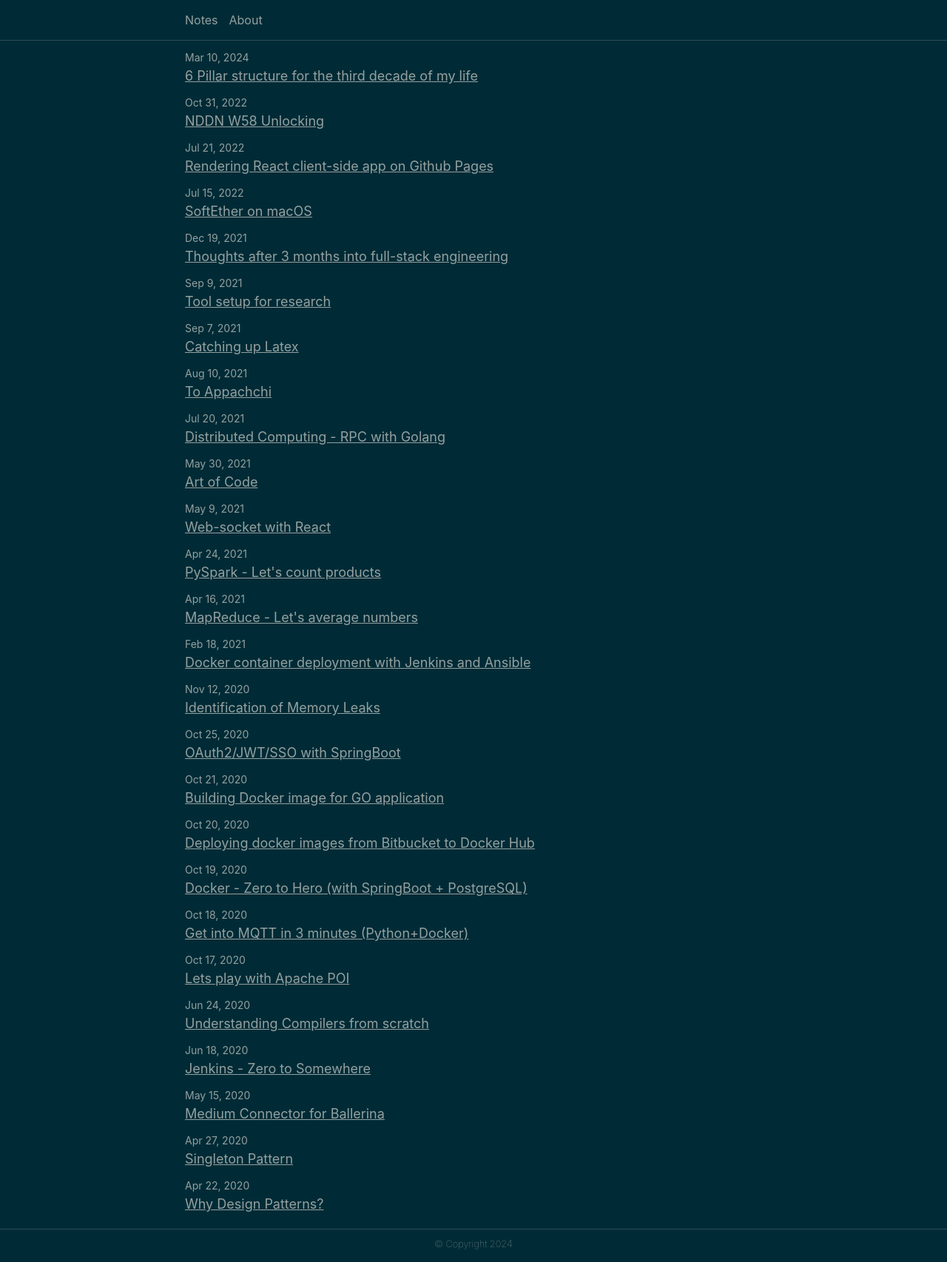
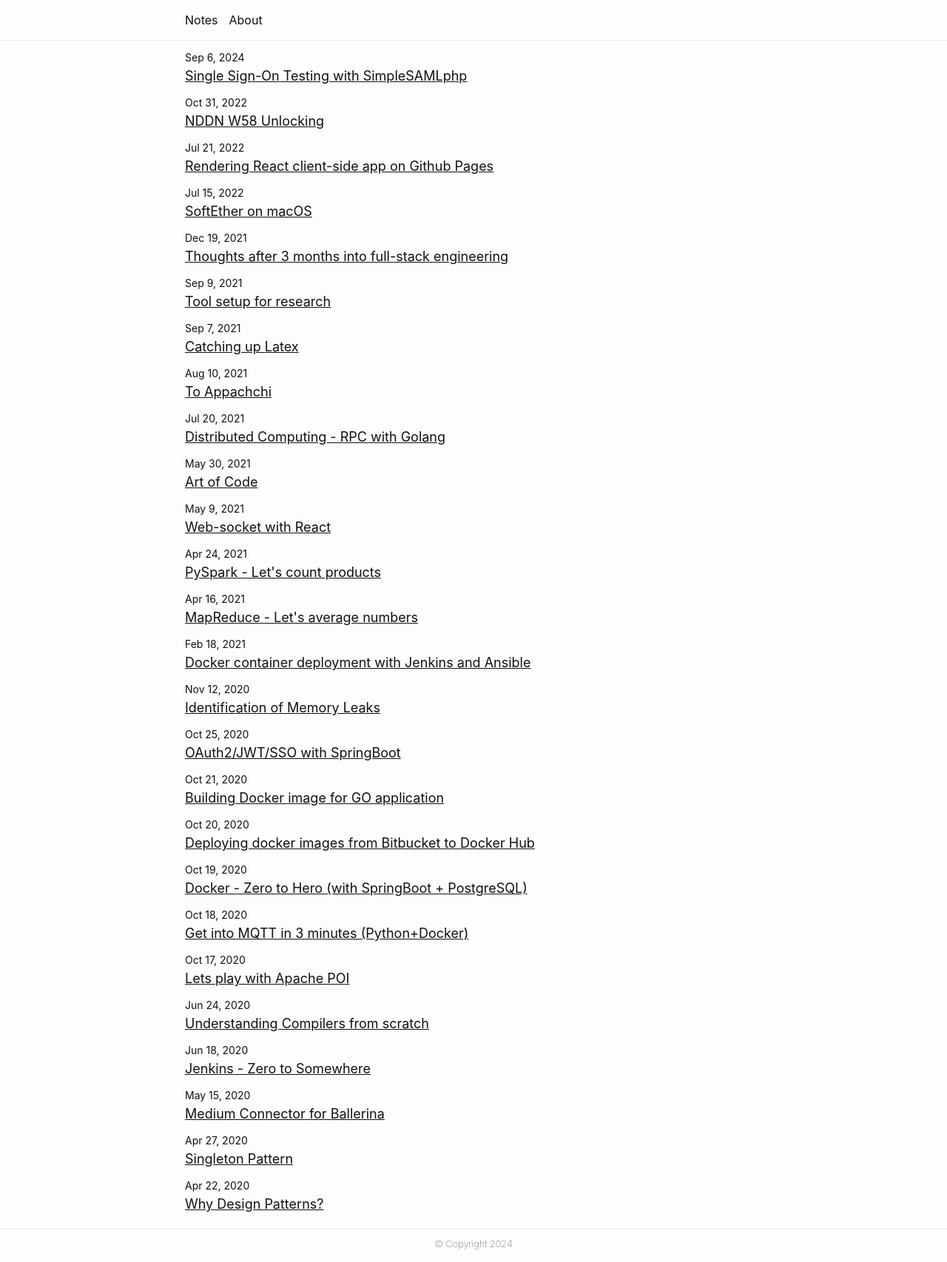
Before and after one commit to isurunuwanthilaka/isurunuwanthilaka.github.io, a Jekyll site: the page built from index.html, in a window 1280 px wide. Shown: the whole page at 74% size. Built offline with Jekyll 4.4.1, drawn with Linux system fonts in a browser that asks for light colours; nearby versions of some CDN libraries.

Commit message:
minor refactor

```diff
--- a/_config.yml
+++ b/_config.yml
@@ -26,7 +26,7 @@ plugins:
   - jemoji
 
 minima:
-  skin: solarized-dark
+  skin: classic
 
 # Google Analytics
 google_analytics: G-13KD5X904R
--- a/_posts/2024-03-10-basis-for-third-decade.md
+++ /dev/null
@@ -1,4 +0,0 @@
----
-layout: post
-title: 6 Pillar structure for the third decade of my life
----
--- /dev/null
+++ b/_posts/2024-09-06-basis-for-third-decade.md
@@ -0,0 +1,4 @@
+---
+layout: post
+title: Single Sign-On Testing with SimpleSAMLphp
+---
```
